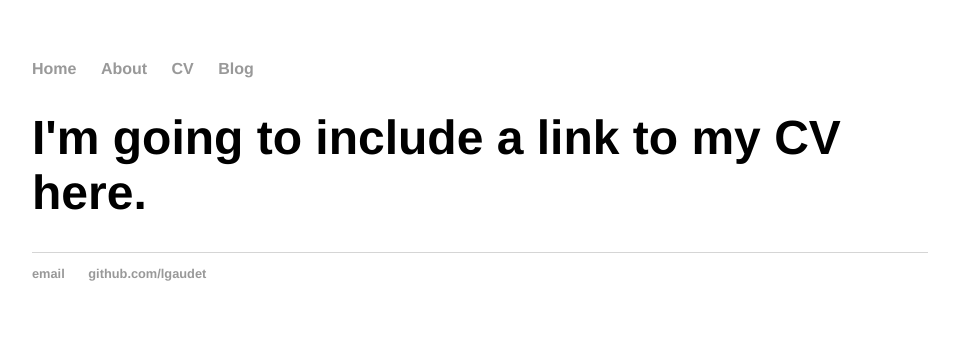
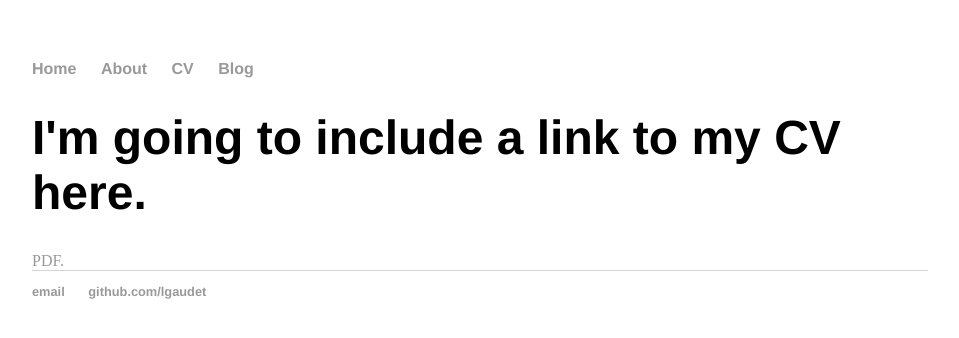
Before and after one commit to lgaudet/lgaudet.github.io, a Jekyll site: the page built from cv/index.html, in a window 1280 px wide. Shown: the top 338 px of the page, without its empty margins (160-1119 px from the left). Built offline with Jekyll 4.4.1, drawn with Linux system fonts in a browser that asks for light colours.

Commit message:
added cv

```diff
--- a/cv/index.html
+++ b/cv/index.html
@@ -4,4 +4,5 @@ title: Lauriana Gaudet, CV
 ---
 <div class="blurb">
 	<h1>I'm going to include a link to my CV here.</h1>
+        <a href="{{site.baseurl}}/assets/Gaudet_Lauriana_cv_public.pdf" target="_blank">PDF.</a>
 </div><!-- /.blurb -->
```
